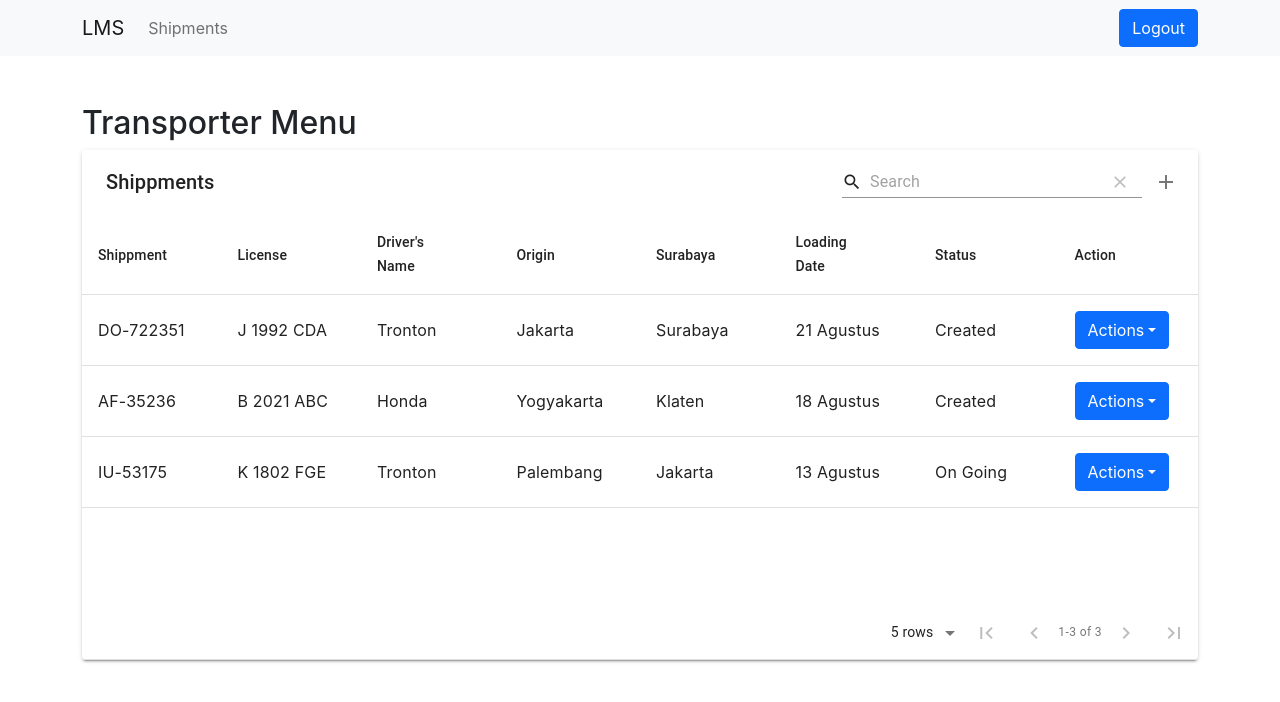
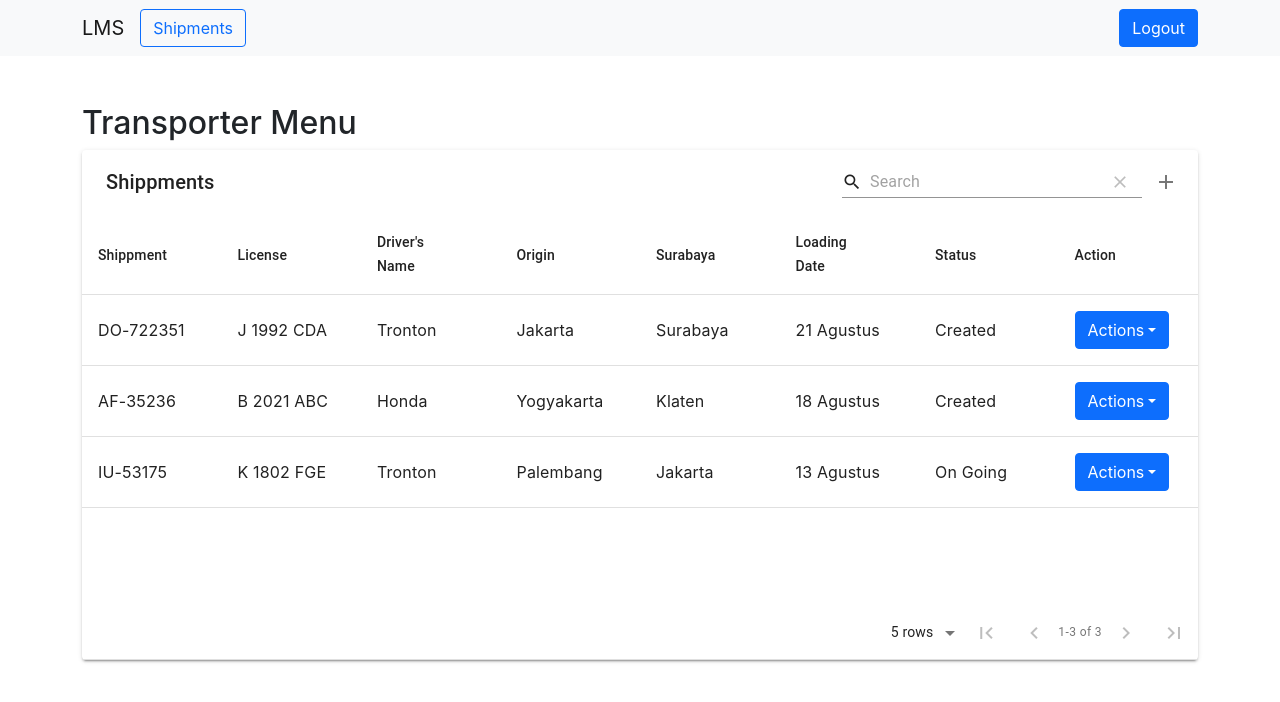
Before and after one commit to MrM4tthew/KargoApp, a React (Create React App) app: page /shipper in a window 1280 px wide. Shown: the top 702 px of the page. Built offline with nearby package versions, Linux system fonts and the light colour scheme.

Commit message:
Added a new component NavbarTransporter

```diff
--- a/src/App.js
+++ b/src/App.js
@@ -13,7 +13,6 @@ function App() {
         <Route path="/" element={<Login />} />
         <Route path="/shipper" element={<Shipper />} />
         <Route path="/transporter/trucks" element={<Trucks />} />
-        {/* <Route path="/transporter/shipments" element={<Shipments />} /> */}
         <Route path="/transporter/drivers" element={<Drivers />} />
       </Routes>
     </AppWrapper>
--- /dev/null
+++ b/src/components/layout/NavbarShipper.js
@@ -0,0 +1,38 @@
+import React from 'react'
+import PropTypes from 'prop-types'
+import { Navbar, Container, Nav, NavDropdown, Button, Form } from "react-bootstrap";
+import { useNavigate } from 'react-router-dom';
+import { Success } from 'utils/alert';
+
+const NavbarShipper = props => {
+const navigate = useNavigate();
+
+  const handleLogout = () =>{
+      Success("You have been logout!")
+      navigate('/')
+    };
+
+  const handleClickShipments = () => navigate('/shipper');
+
+  return (
+    <>
+      <Navbar bg="light" expand="lg">
+        <Container>
+          <Navbar.Brand >LMS</Navbar.Brand>
+          <Navbar.Toggle aria-controls="basic-navbar-nav" />
+          <Navbar.Collapse id="basic-navbar-nav">
+            <Nav className="me-auto">
+              <Button variant="outline-primary" onClick={handleClickShipments}>Shipments</Button>
+            </Nav>
+          </Navbar.Collapse>
+          <Button onClick={handleLogout}>Logout</Button>
+        </Container>
+      </Navbar>
+      {props.children}
+    </>
+  );
+}
+
+NavbarShipper.propTypes = {}
+
+export default NavbarShipper
--- a/src/components/shipper/Index.js
+++ b/src/components/shipper/Index.js
@@ -6,24 +6,14 @@ import { shippments } from "mock/shippments";
 import Select from 'react-select';
 import {map} from 'lodash'
 import { Link } from "react-router-dom";
+import NavbarShipper from "components/layout/NavbarShipper";
 
 const Shipper = (props) => {
   const [isOpen, setOpenModal] = useState(false);
 
   return (
     <>
-      <Navbar bg="light" expand="lg">
-        <Container>
-          <Navbar.Brand >LMS</Navbar.Brand>
-          <Navbar.Toggle aria-controls="basic-navbar-nav" />
-          <Navbar.Collapse id="basic-navbar-nav">
-            <Nav className="me-auto">
-              <Nav.Link href="#home">Shipments</Nav.Link>
-            </Nav>
-          </Navbar.Collapse>
-          <Button>Logout</Button>
-        </Container>
-      </Navbar>
+      <NavbarShipper>
         <Container className="my-5">
           <div>
             <h2>Transporter Menu</h2>
@@ -32,25 +22,43 @@ const Shipper = (props) => {
             <MaterialTable
               title="Shippments"
               columns={[
-              { title: "Shippment", field: "shippment_number", },
-              { title: "License", field: "license_number", },
+                { title: "Shippment", field: "shippment_number" },
+                { title: "License", field: "license_number" },
                 { title: "Driver's Name", field: "driver_name" },
-              { title: 'Origin', field: 'origin'},
-              { title: 'Surabaya', field: 'destination'},
-              { title: 'Loading Date', field: 'loading_date'},
+                { title: "Origin", field: "origin" },
+                { title: "Surabaya", field: "destination" },
+                { title: "Loading Date", field: "loading_date" },
                 { title: "Status", field: "status" },
-              { title: 'Action', render: rowData => (
+                {
+                  title: "Action",
+                  render: (rowData) => (
                     <>
-                  <DropdownButton id="dropdown-basic-button" title="Actions">
-                    <Dropdown.Item href="#/action-1">Alocated Shipments</Dropdown.Item>
-                    <Dropdown.Item href="#/action-2">On going to Origin</Dropdown.Item>
-                    <Dropdown.Item href="#/action-3">At Going</Dropdown.Item>
-                    <Dropdown.Item href="#/action-4">On going to Destination</Dropdown.Item>
-                    <Dropdown.Item href="#/action-5">At Destination</Dropdown.Item>
-                    <Dropdown.Item href="#/action-6">Completed</Dropdown.Item>
+                      <DropdownButton
+                        id="dropdown-basic-button"
+                        title="Actions"
+                      >
+                        <Dropdown.Item href="#/action-1">
+                          Alocated Shipments
+                        </Dropdown.Item>
+                        <Dropdown.Item href="#/action-2">
+                          On going to Origin
+                        </Dropdown.Item>
+                        <Dropdown.Item href="#/action-3">
+                          At Going
+                        </Dropdown.Item>
+                        <Dropdown.Item href="#/action-4">
+                          On going to Destination
+                        </Dropdown.Item>
+                        <Dropdown.Item href="#/action-5">
+                          At Destination
+                        </Dropdown.Item>
+                        <Dropdown.Item href="#/action-6">
+                          Completed
+                        </Dropdown.Item>
                       </DropdownButton>
                     </>
-              )}
+                  ),
+                },
               ]}
               data={shippments.data}
               actions={[
@@ -67,6 +75,7 @@ const Shipper = (props) => {
             />
           </div>
         </Container>
+      </NavbarShipper>
     </>
   );
 }
```
Lines whose indentation alone changed are shown as unchanged.
